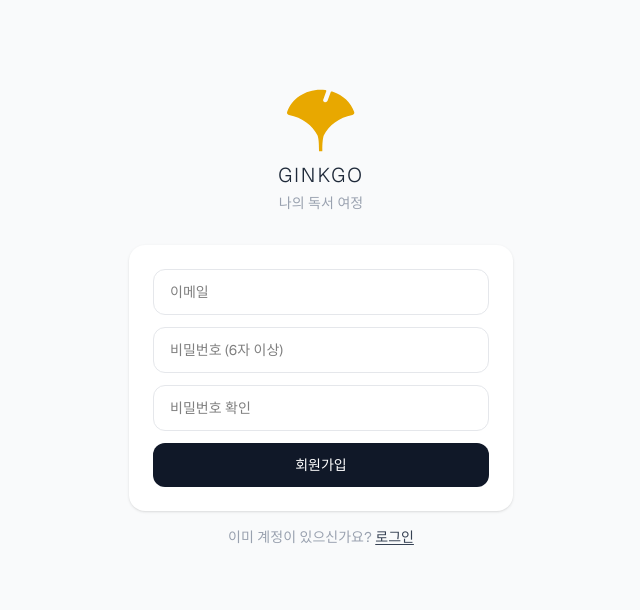
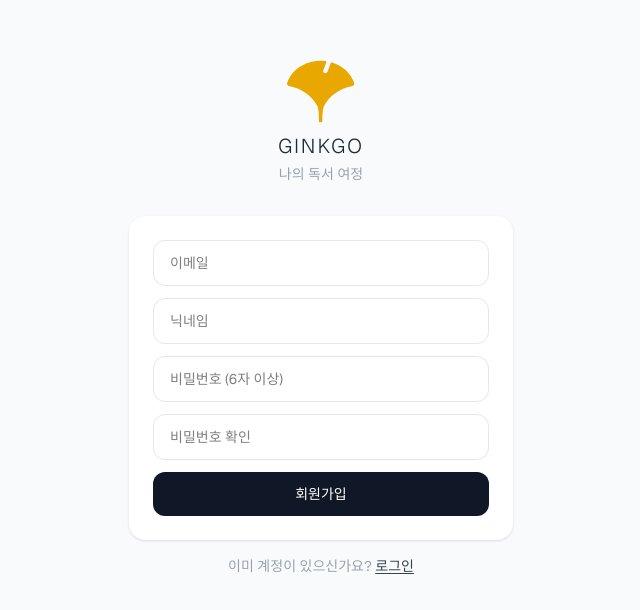
Before and after one commit to itagmi/xydk-books, a Next.js app: page /signup in a window 1280 px wide. Shown: the part 106-716 px from the top of the page, without its empty margins (319-959 px from the left). Built offline with nearby package versions, Linux system fonts and the light colour scheme; no server answers.

Commit message:
회원가입 닉네임 필드 추가

```diff
--- a/src/app/signup/page.tsx
+++ b/src/app/signup/page.tsx
@@ -12,6 +12,7 @@ const RESEND_COOLDOWN = 120;
 export default function SignupPage() {
   const router = useRouter();
   const [email, setEmail] = useState('');
+  const [nickname, setNickname] = useState('');
   const [password, setPassword] = useState('');
   const [confirm, setConfirm] = useState('');
   const [loading, setLoading] = useState(false);
@@ -58,7 +59,11 @@ export default function SignupPage() {
     setError('');
 
     const supabase = createClient();
-    const { data, error } = await supabase.auth.signUp({ email, password });
+    const { data, error } = await supabase.auth.signUp({
+      email,
+      password,
+      options: { data: { nickname } },
+    });
 
     if (error) {
       setError(error.message);
@@ -152,6 +157,15 @@ export default function SignupPage() {
                 className={inputCls}
               />
               <input
+                type="text"
+                value={nickname}
+                onChange={(e) => setNickname(e.target.value)}
+                placeholder="닉네임"
+                required
+                autoComplete="nickname"
+                className={inputCls}
+              />
+              <input
                 type="password"
                 value={password}
                 onChange={(e) => setPassword(e.target.value)}
```
